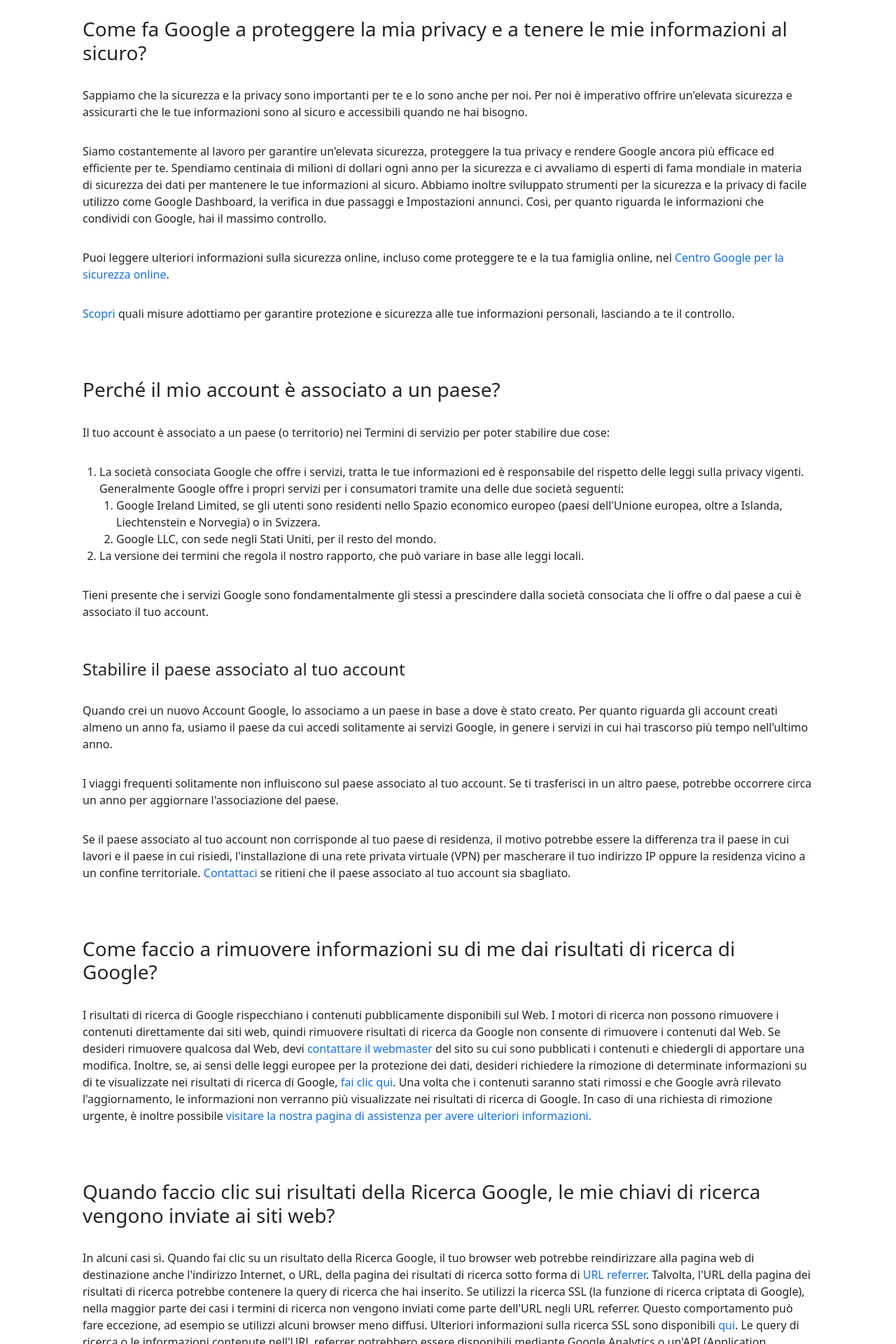
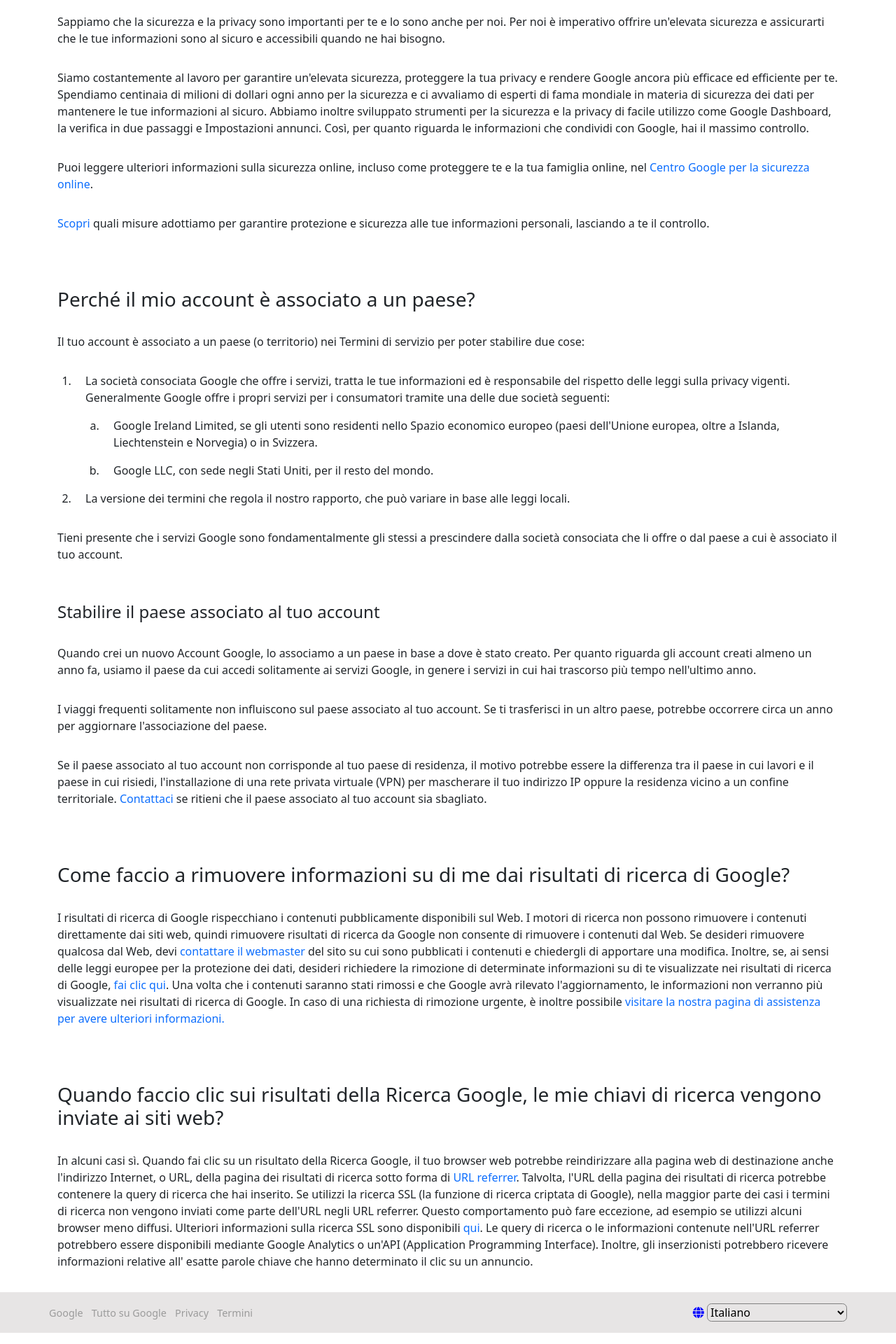
Before and after one commit to SirAlyon/php-google-faq, a PHP site: page / in a window 1280 px wide. Shown: the part 960-2880 px from the top of the page at 70% size. Run offline with PHP 8.4, Linux system fonts and the light colour scheme; some libraries are stand-ins or nearby versions.

Commit message:
edit css - final commit

```diff
--- a/index.php
+++ b/index.php
@@ -26,7 +26,7 @@ $FAQs = [
         <ol>
         <li>
             La società consociata Google che offre i servizi, tratta le tue informazioni ed è responsabile del rispetto delle leggi sulla privacy vigenti. Generalmente Google offre i propri servizi per i consumatori tramite una delle due società seguenti:
-            <ol>
+            <ol type=\"a\">
                 <li>Google Ireland Limited, se gli utenti sono residenti nello Spazio economico europeo (paesi dell'Unione europea, oltre a Islanda, Liechtenstein e Norvegia) o in Svizzera.</li>
                 <li>Google LLC, con sede negli Stati Uniti, per il resto del mondo.</li>
             </ol>
@@ -65,10 +65,11 @@ $FAQs = [
     <meta name="viewport" content="width=device-width, initial-scale=1.0">
     <link rel="stylesheet" href="https://cdn.jsdelivr.net/npm/bootstrap@5.1.3/dist/css/bootstrap.min.css">
     <link rel="stylesheet" href="https://cdnjs.cloudflare.com/ajax/libs/font-awesome/6.1.1/css/all.min.css">
+    <link rel="stylesheet" href="./style.css">
     <title>Document</title>
 </head>
 
-<body class="">
+<body>
     <header>
         <div class="top_head">
             <div class="logo">
@@ -90,103 +91,29 @@ $FAQs = [
             <span class="active">Domande frequenti</span>
         </div>
     </header>
-    <div class="container px-5">
+    <div class="container" style="margin-top: 150px">
         <?php foreach ($FAQs as $key => $FAQ) : ?>
             <h3><?= $FAQ['question'] ?></h3>
             <?= $FAQ['answer'] ?>
         <?php endforeach; ?>
-        <hr>
     </div>
     <footer>
+        <div class="container">
+            <div class="links">
+                <a href="">Google</a>
+                <a href="">Tutto su Google</a>
+                <a href="">Privacy</a>
+                <a href="">Termini</a>
+            </div>
+            <div class="lang">
+                <i class="fa-solid fa-globe"></i>
+                <select name="lang" id="">
+                    <option value="1" default>Italiano</option>
+                </select>
+            </div>
 
+        </div>
     </footer>
 </body>
 
 </html>
-
-
-<style lang="scss">
-    header{
-        padding: 1rem 1rem 0 1rem;
-        border-bottom: 1px solid lightgray;
-        height: 108px;
-        width: 100%;
-        position: fixed;
-        top: 0;
-        left: 0;
-        z-index: 50;
-        background-color: white;
-    }
-    .top_head{
-        display: flex;
-        justify-content: space-between;
-        align-items: center;
-    }
-    img{
-        max-width: 100%;
-    }
-    .logo{
-        display: flex;
-        /* align-items: center; */
-    }
-    .logo>img{
-        height: 40px;
-    }
-    .logo_text{
-        color: black;
-        font-size: 1.3rem;
-        margin-left: 0.5rem;
-        align-self: flex-start;
-    }
-    .profile{
-        color: black;
-        display: flex;
-        justify-content: center;
-        align-items: center;
-    }
-    .user_profile{
-        width: 30px;
-        aspect-ratio: 1 / 1;
-        border-radius: 50%;
-        display: flex;
-        align-items: center;
-        justify-content: center;
-        background-color: gray;
-        color: white;
-        margin: 0 1rem;
-    }
-    .bot_head{
-        padding-top: 1rem;
-    }
-
-    .bot_head>span{
-        margin-right: 1rem;
-        display: inline-block;
-        height: 100%;
-        padding-bottom: 0.5rem;
-    }
-
-    .container{
-        margin-top: 150px;
-    }
-    ol{
-        padding-left: 1.5rem!important;
-    }
-    p{
-        margin: 2rem 0;
-    }
-    h3{
-        margin-top: 5rem;
-    }
-    h4{
-        margin-top: 3.5rem;
-    }
-    a{
-        text-decoration: none;
-    }
-
-    .active{
-        color: blue;
-        border-bottom: 3px solid blue;
-    }
-</style>
--- /dev/null
+++ b/style.css
@@ -0,0 +1,127 @@
+header {
+    padding: 1rem 1rem 0 1rem;
+    border-bottom: 1px solid lightgray;
+    height: 108px;
+    width: 100%;
+    position: fixed;
+    top: 0;
+    left: 0;
+    z-index: 50;
+    background-color: white;
+}
+
+.top_head {
+    display: flex;
+    justify-content: space-between;
+    align-items: center;
+}
+
+img {
+    max-width: 100%;
+}
+
+.logo {
+    display: flex;
+    /* align-items: center; */
+}
+
+.logo>img {
+    height: 40px;
+}
+
+.logo_text {
+    color: rgb(78, 78, 78);
+    font-size: 1.3rem;
+    margin-left: 0.5rem;
+    align-self: flex-start;
+}
+
+.profile {
+    color: black;
+    display: flex;
+    justify-content: center;
+    align-items: center;
+}
+
+.user_profile {
+    width: 30px;
+    aspect-ratio: 1 / 1;
+    border-radius: 50%;
+    display: flex;
+    align-items: center;
+    justify-content: center;
+    background-color: gray;
+    color: white;
+    margin: 0 1rem;
+}
+
+.bot_head {
+    padding-top: 1rem;
+}
+
+.bot_head>span {
+    margin-right: 1rem;
+    display: inline-block;
+    height: 100%;
+    padding-bottom: 0.5rem;
+}
+
+
+ol {
+    padding-left: 1.5rem !important;
+}
+
+li{
+    margin-top: 1rem;
+    padding-left: 1rem;
+}
+
+p {
+    margin: 2rem 0;
+}
+
+h3 {
+    margin-top: 5rem;
+}
+
+h4 {
+    margin-top: 3.5rem;
+}
+
+a {
+    text-decoration: none;
+}
+
+.active {
+    color: blue;
+    border-bottom: 3px solid blue;
+}
+
+footer {
+    background-color: rgb(231, 229, 229);
+}
+
+footer>.container{
+    display: flex;
+    justify-content: space-between;
+    align-items: center;
+    padding: 1rem 0;
+}
+
+footer a{
+    text-decoration: none;
+    color: rgb(155, 155, 155);
+    margin-right: 0.5rem;
+    font-size: 0.9rem;
+}
+
+.fa-globe{
+    color: blue;
+}
+
+footer select{
+    width: 200px!important;
+    background-color: rgb(231, 229, 229);
+    border-radius: 0.4rem;
+    border: 1px solid gray;
+}
```
